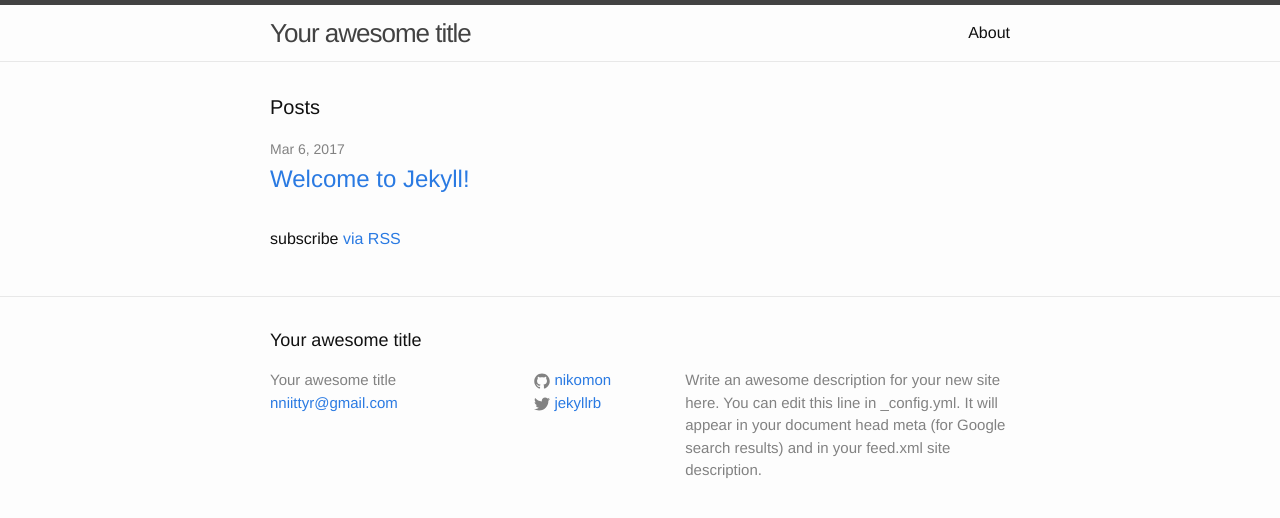
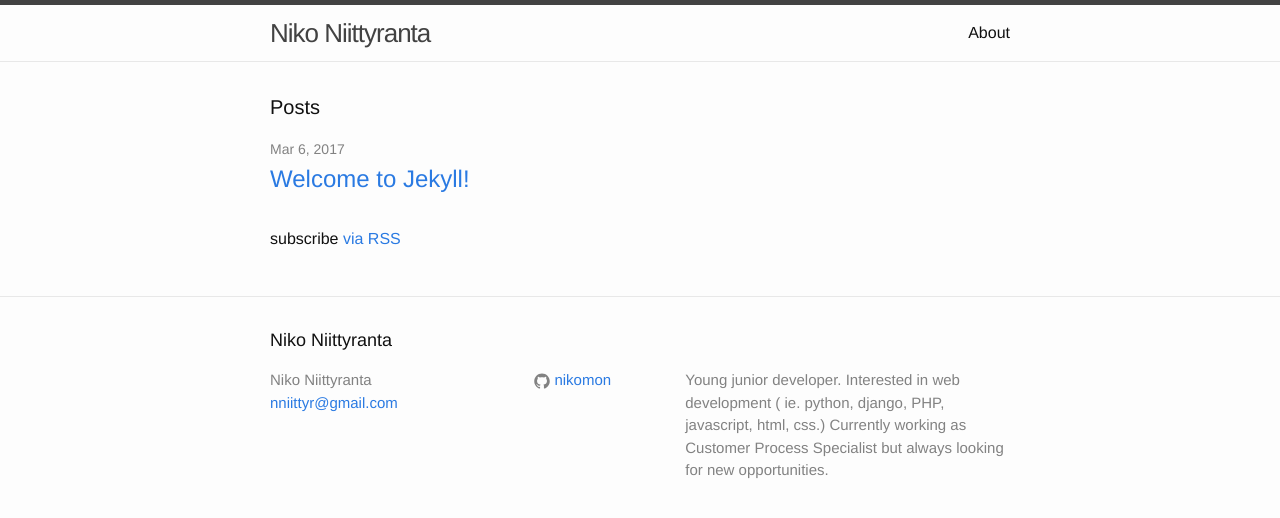
Before and after one commit to nikomon/nikomon.github.io, a Jekyll site: the page built from index.html, in a window 1280 px wide. Shown: the top 518 px of the page. Built offline with Jekyll 4.4.1, drawn with Linux system fonts in a browser that asks for light colours.

Commit message:
Update _config.yml

```diff
--- a/_config.yml
+++ b/_config.yml
@@ -6,15 +6,14 @@
 # 'jekyll serve'. If you change this file, please restart the server process.
 
 # Site settings
-title: Your awesome title
+title: Niko Niittyranta
 email: nniittyr@gmail.com
 description: > # this means to ignore newlines until "baseurl:"
-  Write an awesome description for your new site here. You can edit this
-  line in _config.yml. It will appear in your document head meta (for
-  Google search results) and in your feed.xml site description.
+  Young junior developer. Interested in web development ( ie. python, django, PHP, javascript, html, css.)
+  Currently working as Customer Process Specialist but always looking for new opportunities.
 baseurl: "" # the subpath of your site, e.g. /blog
 url: "nikomon.github.io" # the base hostname & protocol for your site
-twitter_username: jekyllrb
+#twitter_username: jekyllrb
 github_username:  nikomon
 
 # Build settings
```
